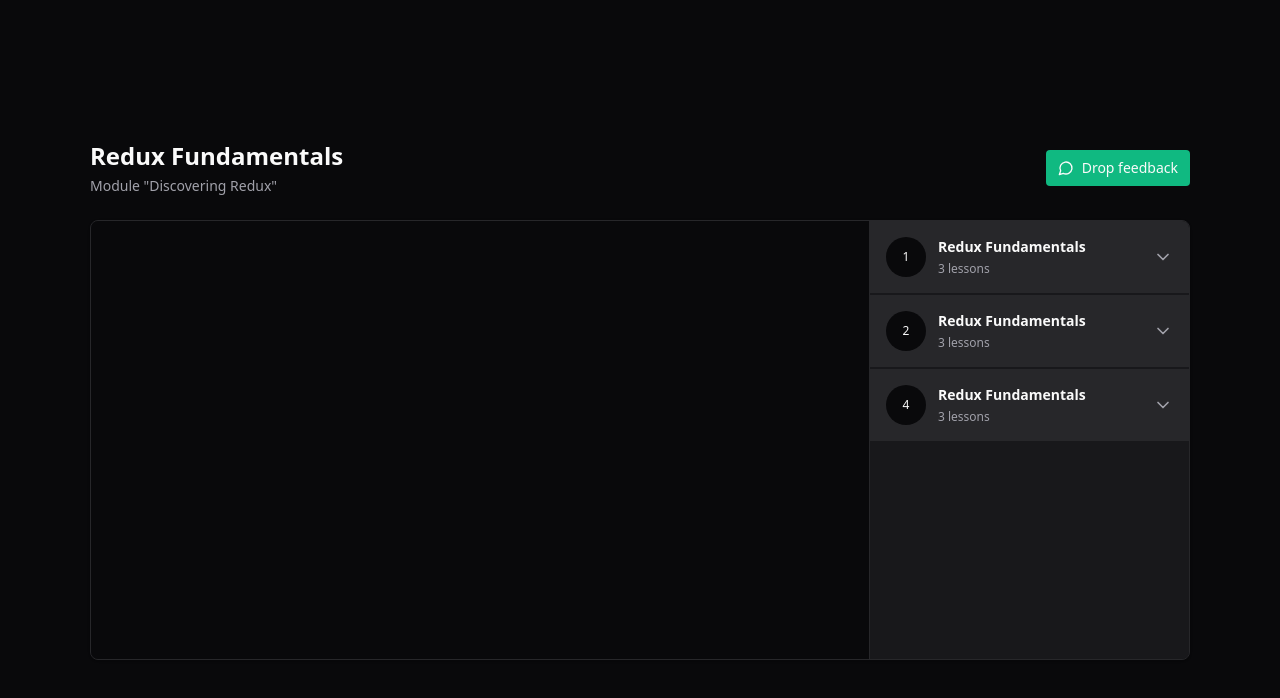
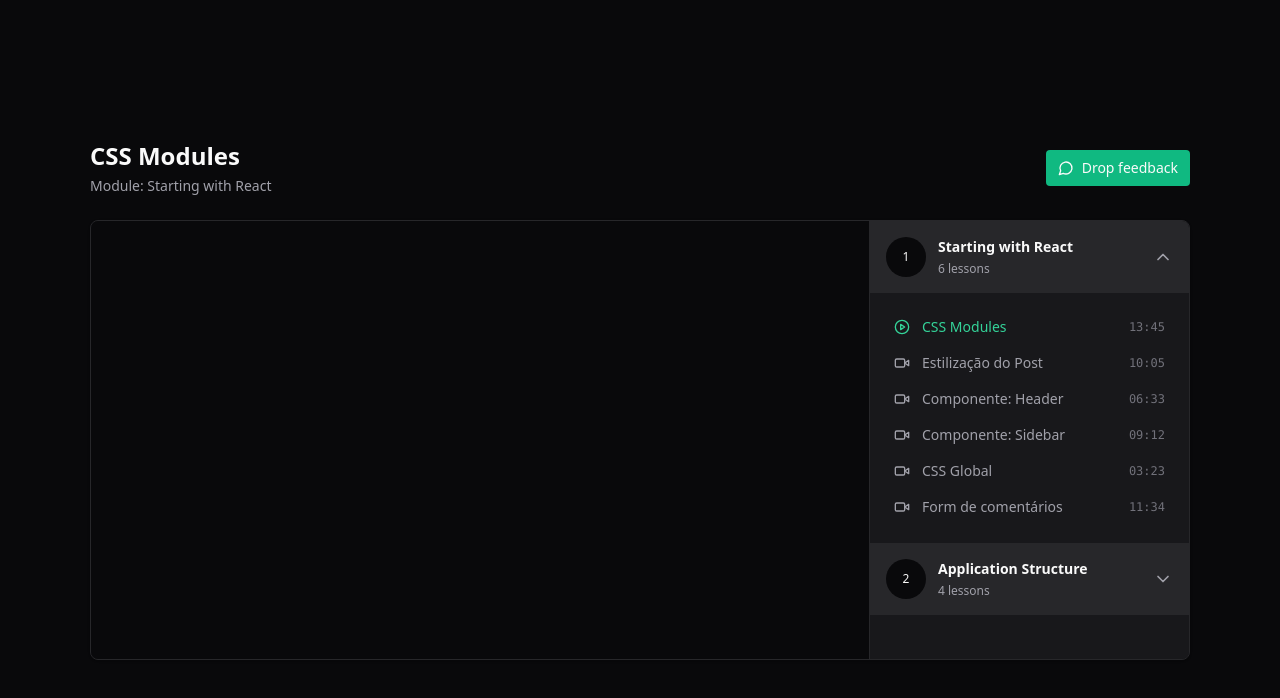
Before and after one commit to GabrielMartinsss/react-redux-zustand, a React (Vite) app: page / in a window 1280 px wide. Shown: the top 698 px of the page. Built offline with nearby package versions, Linux system fonts and the light colour scheme.

Commit message:
feat: select current lesson and add auto play

```diff
--- a/src/components/header.tsx
+++ b/src/components/header.tsx
@@ -1,10 +1,19 @@
-export interface HeaderProps {}
+import { useAppSelector } from "../store"
 
-export function Header(props: HeaderProps) {
+export function Header() {
+  const { currentModule, currentLesson } = useAppSelector(state => {
+    const { currentLessonIndex, currentModuleIndex } = state.player
+    const currentModule = state.player.course.modules[currentModuleIndex]
+    const currentLesson =
+      currentModule.lessons[currentLessonIndex]
+
+    return {currentModule, currentLesson}
+  })
+
   return (
     <div className="flex flex-col gap-1">
-      <h1 className="text-2xl font-bold">Redux Fundamentals</h1>
-      <span className="text-sm text-zinc-400">Module "Discovering Redux"</span>
+      <h1 className="text-2xl font-bold">{currentLesson.title}</h1>
+      <span className="text-sm text-zinc-400">Module: {currentModule.title}</span>
     </div>
   )
 }
--- a/src/components/lesson.tsx
+++ b/src/components/lesson.tsx
@@ -1,14 +1,23 @@
-import { Video } from "lucide-react";
+import { PlayCircle, Video } from "lucide-react";
 
 export interface LessonProps {
   title: string
   duration: string
+  isCurrent: boolean
+  onPlay: () => void
 }
 
-export function Lesson({ title, duration }: LessonProps) {
+export function Lesson({ title, duration, onPlay, isCurrent = false }: LessonProps) {
+
   return (
-    <button className="flex items-center gap-3 text-sm text-zinc-400">
-      <Video className="size-4" />
+    <button
+      onClick={onPlay}
+      data-active={isCurrent}
+      disabled={isCurrent}
+      className="flex items-center gap-3 text-sm text-zinc-400 data-[active=true]:text-emerald-400 enabled:hover:text-zinc-200"
+    >
+      {isCurrent? <PlayCircle className="size-4 text-emerald-400" /> : <Video className="size-4" />}
+
       <span>{title}</span>
       <span className="ml-auto font-mono text-xs text-zinc-500">{duration}</span>
     </button>
--- a/src/components/module.tsx
+++ b/src/components/module.tsx
@@ -2,6 +2,9 @@
 
 import { ChevronDown } from "lucide-react";
 import { Lesson } from "./lesson";
+import { useAppSelector } from "../store";
+import { useDispatch } from "react-redux";
+import { play } from "../store/slices/player";
 
 export interface ModuleProps {
   moduleIndex: number
@@ -10,8 +13,17 @@
 }
 
 export function Module({ moduleIndex ,title, amountOfLessons }: ModuleProps) {
+  const dispatch = useDispatch()
+
+  const { currentLessonIndex, currentModuleIndex } = useAppSelector(state => {
+    const { currentModuleIndex, currentLessonIndex } = state.player
+    return { currentLessonIndex, currentModuleIndex }
+  })
+
+  const lessons = useAppSelector(state => state.player.course.modules[moduleIndex].lessons)
+
   return (
-    <Collapsible.Root className="group">
+    <Collapsible.Root className="group" defaultOpen={moduleIndex === 0}>
       <Collapsible.Trigger className="flex w-full items-center gap-3 bg-zinc-800 p-4">
         <div className="flex size-10 rounded-full items-center justify-center bg-zinc-950 text-xs">
           {moduleIndex + 1}
@@ -27,9 +39,20 @@
 
       <Collapsible.Content>
         <nav className="relative flex flex-col gap-4 p-6">
-          <Lesson title="Redux fundamentals" duration="09:13" />
-          <Lesson title="Redux fundamentals" duration="09:13" />
-          <Lesson title="Redux fundamentals" duration="09:13" />
+          {lessons.map((lesson, lessonIndex) => {
+            const isCurrent = currentModuleIndex === moduleIndex &&
+              currentLessonIndex === lessonIndex
+
+            return (
+              <Lesson
+                key={lesson.id}
+                title={lesson.title}
+                duration={lesson.duration}
+                isCurrent={isCurrent}
+                onPlay={() => dispatch(play([moduleIndex, lessonIndex]))}
+              />
+            )
+          })}
         </nav>
       </Collapsible.Content>
     </Collapsible.Root>
--- a/src/components/video.tsx
+++ b/src/components/video.tsx
@@ -1,17 +1,32 @@
 import ReactPlayer from "react-player";
+import { useAppSelector } from "../store";
+import { useDispatch } from "react-redux";
+import { next } from "../store/slices/player";
 
-export interface VideoProps {
-  url: string
-}
+export function Video() {
+  const dispatch = useDispatch()
 
-export function Video({ url }: VideoProps) {
+  const lesson = useAppSelector(state => {
+    const { currentLessonIndex, currentModuleIndex } = state.player
+    const currentLesson =
+      state.player.course.modules[currentModuleIndex].lessons[currentLessonIndex]
+
+    return currentLesson
+  })
+
+  function handlePlayNext() {
+    dispatch(next())
+  }
+
   return (
     <div className="w-full bg-zinc-950 aspect-video">
       <ReactPlayer
         width="100%"
         height="100%"
         controls
-        url={url}
+        playing
+        onEnded={handlePlayNext}
+        url={`https://www.youtube.com/watch?v=${lesson.id}`}
       />
     </div>
   )
--- a/src/pages/player.tsx
+++ b/src/pages/player.tsx
@@ -2,8 +2,11 @@
 import { Header } from "../components/header";
 import { Video } from "../components/video";
 import { Module } from "../components/module";
+import { useAppSelector } from "../store";
 
 export function Player(){
+  const modules = useAppSelector(state => state.player.course.modules)
+
   return (
     <div className="h-screen bg-zinc-950 text-zinc-50 flex justify-center items-center">
       <div className="flex w-[68.75rem] flex-col gap-6">
@@ -18,13 +21,20 @@
 
         <main className="relative flex overflow-hidden rounded-lg border border-zinc-800 bg-zinc-900 shadow pr-80">
           <div className="flex-1">
-            <Video url="https://www.youtube.com/watch?v=Jai8w6K_GnY" />
+            <Video />
           </div>
 
           <aside className="w-80 absolute top-0 bottom-0 right-0 border-l divide-y-2 divide-zinc-900 border-zinc-800 bg-zinc-900 overflow-y-scroll scrollbar-thin scrollbar-track-zinc-950 scrollbar-thumb-zinc-800">
-            <Module moduleIndex={0} title="Redux Fundamentals" amountOfLessons={3}  />
-            <Module moduleIndex={1} title="Redux Fundamentals" amountOfLessons={3}  />
-            <Module moduleIndex={3} title="Redux Fundamentals" amountOfLessons={3}  />
+            {modules.map((module, index) => (
+              <Module
+                key={module.id}
+                moduleIndex={index}
+                title={module.title}
+                amountOfLessons={module.lessons.length}
+              />
+
+            ))}
+
           </aside>
         </main>
       </div>
--- a/src/store/slices/player.ts
+++ b/src/store/slices/player.ts
@@ -1,4 +1,4 @@
-import { createSlice } from '@reduxjs/toolkit'
+import { PayloadAction, createSlice } from '@reduxjs/toolkit'
 
 const playerSlice = createSlice({
   name: 'player',
@@ -32,7 +32,31 @@
     currentModuleIndex: 0,
     currentLessonIndex: 0,
   },
-  reducers: {},
+  reducers: {
+    play: (state, action: PayloadAction<[number, number]>) => {
+      state.currentModuleIndex = action.payload[0]
+      state.currentLessonIndex = action.payload[1]
+    },
+
+    next: (state) => {
+      const nextLessonIndex = state.currentLessonIndex + 1
+      const nextLesson = state.course.modules[state.currentModuleIndex].lessons[nextLessonIndex]
+
+      if (nextLesson) {
+        state.currentLessonIndex = nextLessonIndex
+        return
+      }
+
+      const nextModuleIndex = state.currentModuleIndex + 1
+      const nextModule = state.course.modules[nextModuleIndex]
+
+      if (nextModule) {
+        state.currentModuleIndex = nextModuleIndex
+        state.currentLessonIndex = 0
+      }
+    }
+  },
 })
 
 export const player = playerSlice.reducer
+export const { play, next } = playerSlice.actions
```
